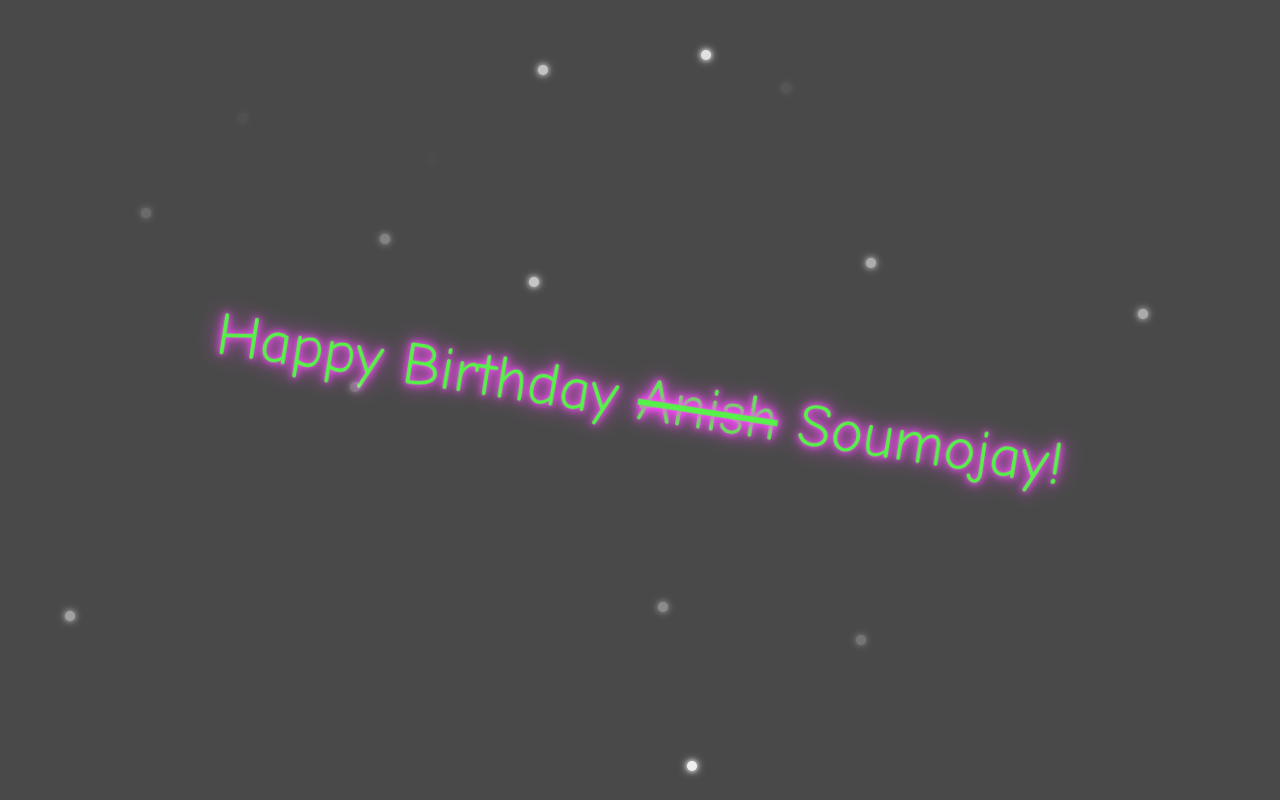
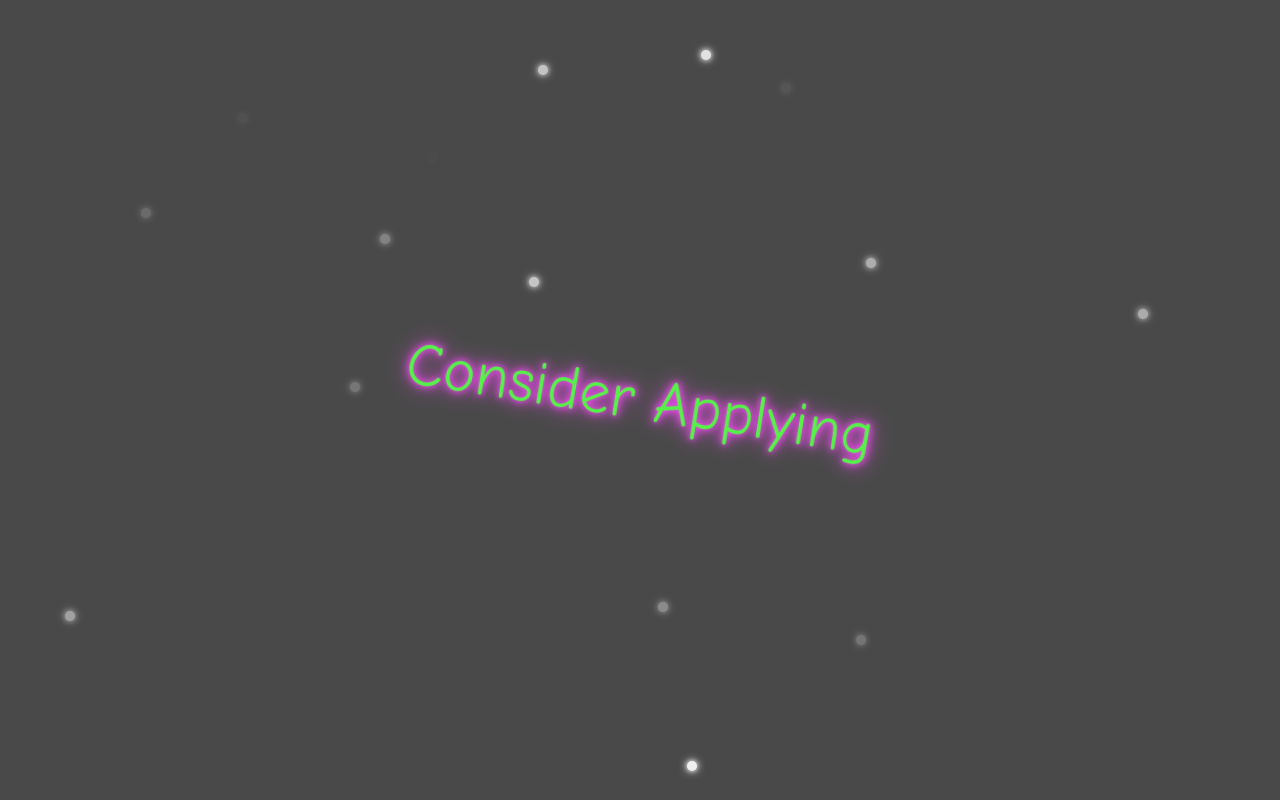
Before and after one commit to snehshahh/happy-bday, a plain HTML site: page index.html in a window 1280 px wide. Drawn offline with Linux system fonts and the light colour scheme.

Commit message:
Update index.html
Consider Changes

```diff
--- a/index.html
+++ b/index.html
@@ -43,7 +43,7 @@
     </style>
 </head>
 <body>
-    <div class="cringe-message">Happy Birthday <span style="text-decoration: line-through;">Anish</span> Soumojay!</div>
+    <div class="cringe-message">Consider Applying</div>
     <div class="sparkles"></div>
     <script>
         const sparklesContainer = document.querySelector('.sparkles');
```
